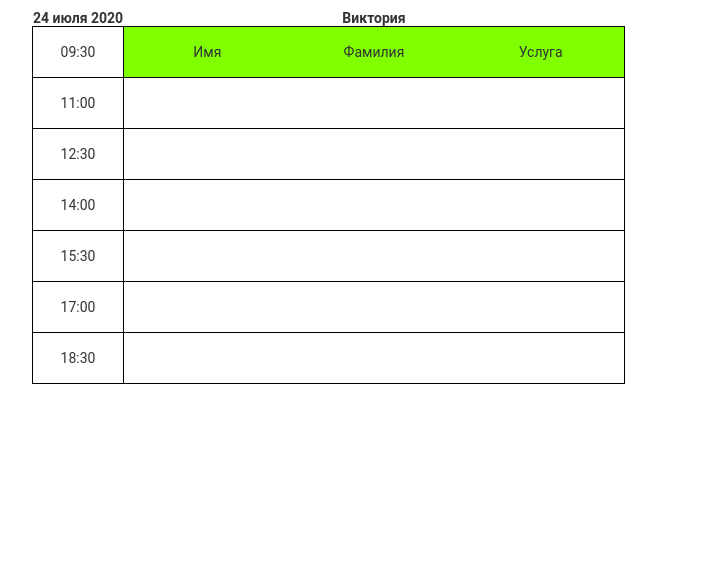
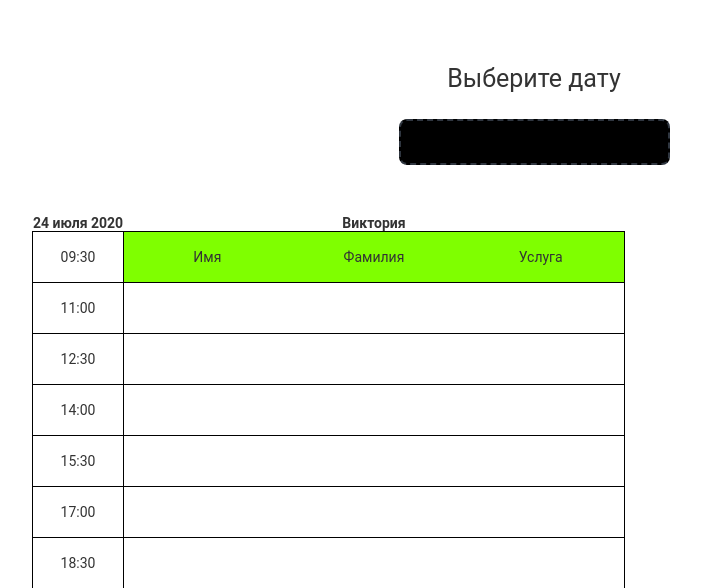
Before and after one commit to Thunderbirrd/Cosmetic, a Django app: page /calendar/ in a window 1280 px wide. Shown: the part 48-636 px from the top of the page, without its empty margins (106-807 px from the left). Run offline with Django 3.2, Linux system fonts and the light colour scheme; parts of the project's set-up code (start-up, migrations or seed data) failed here and were passed over.

Commit message:
Added datapicker in calendar. Changed btn style in auth

```diff
--- a/static/css/calendar/style.css
+++ b/static/css/calendar/style.css
@@ -102,3 +102,15 @@ a:link, a:visited {
         grid-row: 3;
     }
 }
+
+.visitdata{
+    margin-top: 5%;
+    text-align: center;
+    margin-right: auto;
+    margin-left: auto;
+    margin-bottom: 50px;
+}
+
+.visit-text{
+    font-size: 25px;
+}
--- a/static/js/calendar/script.js
+++ b/static/js/calendar/script.js
@@ -0,0 +1,2 @@
+$('#visit-input').dateDropper({
+    });
--- a/templates/calendar/index.html
+++ b/templates/calendar/index.html
@@ -5,17 +5,36 @@
     <meta name="viewport" content="width=device-width, initial-scale=1.0">
     <title>Calendar</title>
 
+     <script src="https://code.jquery.com/jquery-3.3.1.slim.min.js"
+        integrity="sha384-q8i/X+965DzO0rT7abK41JStQIAqVgRVzpbzo5smXKp4YfRvH+8abtTE1Pi6jizo"
+        crossorigin="anonymous"></script>
+
     {% load static %}
     <link rel="stylesheet" href="{% static 'css/reset.css' %}">
     <link rel="stylesheet" href="{% static 'css/wrap.css' %}">
 
+    <link rel="stylesheet" href="{% static 'css/calendar.css' %}">
     <link rel="stylesheet" href="{% static 'css/calendar/header.css' %}">
-
     <link rel="stylesheet" href="{% static 'css/calendar/style.css' %}">
 </head>
 <body>
     {% include "calendar/header.html" %}
     <main>
+        <section class="visitdata">
+            <span class="visit-text">Выберите дату</span>
+            <br>
+            <input style="margin-top: 2%; background-color: black; color: white; border-color: #2f3640;
+                 border-style: dashed; font-size: 1.2rem; padding: 10px; text-align: center;
+                 border-radius: 8px"
+                   data-dd-format="m-d-Y"
+                   data-dd-theme="calendar"
+                   data-dd-lang="ru"
+                   data-dd-modal="true"
+                   data-dd-large-only="true"
+                   data-dd-show-only-enabled-days="true"
+                   type="text" id="visit-input">
+
+        </section>
         <section class="calendar">
             <div class="wrap">
                 <table>
@@ -64,6 +83,9 @@
         </section>
     </main>
 
+    <script src="{% static 'js/datedropper.pro.min.js' %}"></script>
+    <script src="https://cdn.datedropper.com/get/mgonsm03x0cb8urluhctqkwkmd70wnec"></script>
     <script src="{% static 'js/calendar/script.js' %}"></script>
+
 </body>
 </html>
--- a/templates/main/service.html
+++ b/templates/main/service.html
@@ -26,7 +26,6 @@
                  border-radius: 8px"
                    data-dd-format="m-d-Y"
                    data-dd-theme="calendar"
-                   id="date-input"
                    data-dd-lang="ru"
                    data-dd-modal="true"
                    data-dd-large-only="true"
```
Also changed, not shown: Cosmetic/apps/authapp/templates/authapp/register.html (+0 -25 lines), static/css/login.css (+6 -1 lines).
